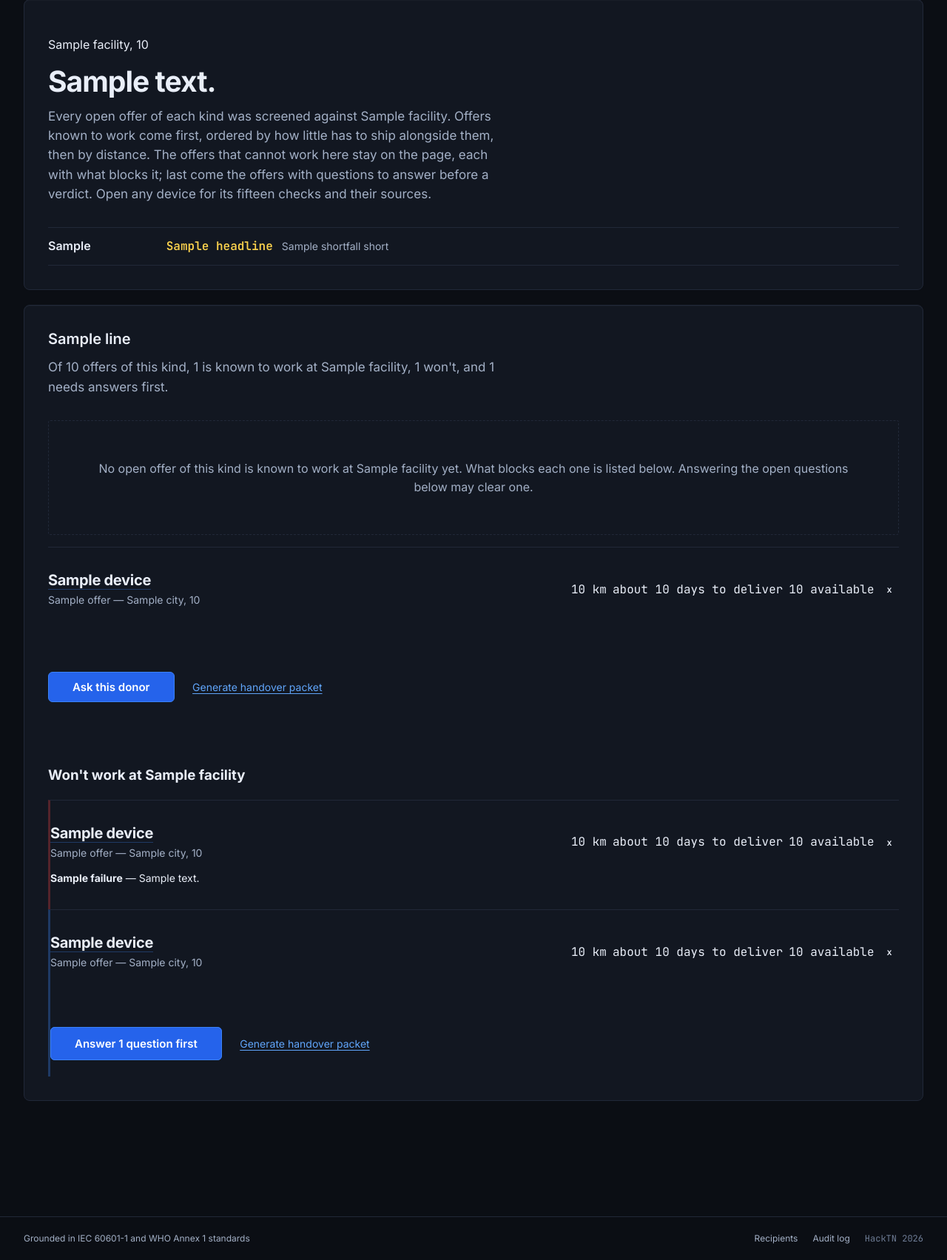
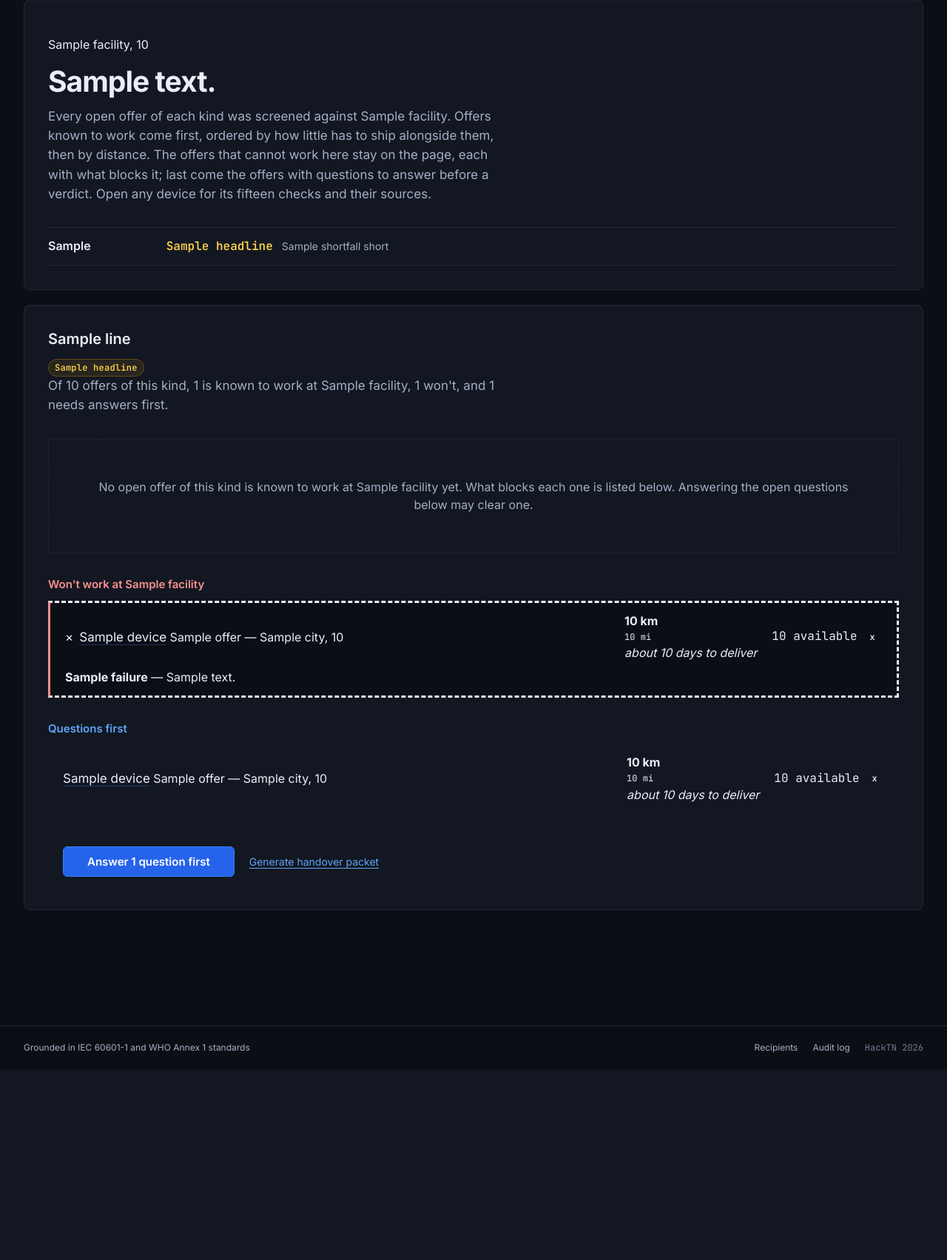
Before and after one commit to CodeManEthan/hacktn-fit-check, a FastAPI app: template app/web/templates/matches.html in a window 1280 px wide. Shown: the part 86-1789 px from the top of the page at 74% size. After the commit the page ends 1532 px from the top, so only its background shows below. Run offline with FastAPI, Linux system fonts and the light colour scheme; the template is opened without the code that fills it: most values are stand-ins (such as "Sample title", 1, 10 or a date in 2020).

Commit message:
ui: [B15] matches, candidate and offer pages restyled from upstream 3236e78 / a862cc6, our copy
- matches.html: each ranked unit in the option-row look of upstream's
  request_select.html (3236e78), with no radio and no submit; screened-out
  units dashed with the blocker in red and the advisory; NEEDS_INFO units
  under a blue edge with their questions. Content unchanged.
- head(c): km with miles beside it; a genuine 0 km shows (upstream 3236e78
  truthiness fix). Candidate page gains the same km / mi line.
- Candidate.distance_miles, display only (upstream 3236e78).
- InvalidTransition(ValueError): a double confirm answers a page, not a 500
  (upstream 3236e78).
- offer.html: the offer-details block balanced into rowsets as upstream
  a862cc6 has it, every note kept, "Blank if nothing dated." included.
- Page CSS in app/web/static/matches.css; style.css untouched.

Co-Authored-By: Claude Opus 5.5 <noreply@anthropic.com>
Claude-Session: https://claude.ai/code/session_01QaGhpKoFKj6GURVLW25kNf

```diff
--- a/app/matching/verification.py
+++ b/app/matching/verification.py
@@ -31,7 +31,7 @@ LEGAL_TRANSITIONS: Mapping[MatchState, frozenset[MatchState]] = MappingProxyType
 )
 
 
-class InvalidTransition(Exception):
+class InvalidTransition(ValueError):
     """Raised when a match is asked to make a move the spec does not allow."""
 
     def __init__(self, current: MatchState, target: MatchState) -> None:
--- /dev/null
+++ b/app/web/static/matches.css
@@ -0,0 +1,66 @@
+/* [B15] The matches and candidate pages (design §13, §2.3, §7.2).
+
+   Linked from matches.html and candidate.html only, so style.css stays
+   [B12]'s. Every colour here is a token from style.css: the light status
+   tokens (#B91C1C fail, #B45309 conditional, #047857 pass, blue for a
+   question), all AA on white. */
+
+/* ---- one ranked unit: the option-row look, with nothing to tick -------- */
+
+/* The upstream selection page's option row (photo, name, distance, stamp)
+   without the radio or the photo: this page proposes one donor at a time
+   through "Ask this donor", so there is nothing to choose and submit. */
+.option.unit {
+  display: block;
+  cursor: default;
+  background: var(--face);
+  border-left-width: 3px;
+  padding: var(--s3) var(--s4);
+}
+.option.unit:hover { border-color: var(--rule); }
+.option.unit.tone-good { border-left-color: var(--clear); }
+.option.unit.tone-hold { border-left-color: var(--hold); }
+
+.unit-top {
+  display: grid;
+  grid-template-columns: 1fr auto auto;
+  align-items: center;
+  gap: var(--s4);
+}
+.unit-top .option-name { font-size: 17px; }
+.unit-top .option-far span { display: block; font-family: var(--mono); font-size: 12px; }
+.unit-badges { display: flex; gap: var(--s2); align-items: center; flex-wrap: wrap; justify-content: flex-end; }
+.unit .segments { margin-top: var(--s3); }
+.unit .candidate-act { display: flex; align-items: center; flex-wrap: wrap; gap: var(--s3); margin-top: var(--s3); }
+.unit .candidate-act .link { margin-left: var(--s2); }
+.unit .candidate-act a.go { text-decoration: none; }
+
+/* Screened out: still listed with its name, dashed, the blocker in red.
+   No opacity: the text keeps its contrast. */
+.option.unit.is-blocked { border-style: dashed; border-left-style: solid; border-left-color: var(--block); background: var(--plate); }
+.unit.is-blocked .option-lock { margin-right: var(--s2); }
+.unit.is-blocked .option-why { display: block; max-width: 72ch; margin: var(--s2) 0 0; }
+
+/* Needs answers first: a blue edge, the question tone. */
+.option.unit.is-asking { border-left-color: var(--query); }
+
+.units-group { margin-top: var(--s5); }
+.units-group > h3 { font: 600 15px/1.3 var(--text); margin: 0 0 var(--s3); }
+.units-group.is-blocked-group > h3 { color: var(--block); }
+.units-group.is-asking-group > h3 { color: var(--query); }
+
+/* ---- the send-with list under a unit ------------------------------------ */
+
+.bundle-aside { font-size: 13px; margin: var(--s1) 0 var(--s2) var(--s4); color: var(--etch); }
+.bundle-aside.is-rejected-addon { color: var(--block); }
+
+/* ---- candidate page: the distance line ---------------------------------- */
+
+.ident-far { font-family: var(--mono); font-size: 13px; color: var(--etch); margin: var(--s1) 0 0; }
+
+@media (max-width: 760px) {
+  .unit-top { grid-template-columns: 1fr; gap: var(--s2); }
+  .unit-top .option-far { grid-column: auto; text-align: left; white-space: normal; }
+  .unit-badges { justify-content: flex-start; }
+  .unit .candidate-act .link { margin-left: 0; }
+}
--- a/app/web/templates/candidate.html
+++ b/app/web/templates/candidate.html
@@ -2,6 +2,7 @@
 {% block title %}{{ verdict.stamp }} &middot; {{ offer_name(offer) }}{% endblock %}
 {% macro offer_names(offers) %}{% for o in offers %}{{ offer_name(o) }} ({{ o.donor_name }}){{ ', ' if not loop.last }}{% endfor %}{% endmacro %}
 {% block content %}
+<link rel="stylesheet" href="/static/matches.css">
 <section class="plate">
   <p class="eyebrow"><a class="link" href="{{ back }}">&larr; {{ request_row.summary }} for {{ facility.name }}</a></p>
   <div class="readout">
@@ -9,6 +10,9 @@
       <h1 class="ident-name">{{ offer_name(offer) }}</h1>
       <p class="ident-kind">{{ offer.device_type }} &middot; {{ offer.quantity_available }} available from
          {{ offer.donor_name }}, {{ offer.origin.city }}{% if offer.origin.city %}, {% endif %}{{ offer.origin.country }}</p>
+      {% if c.distance_km is not none %}
+      <p class="ident-far">{{ c.distance_km | round | int }} km &middot; {{ c.distance_miles | round | int }} mi to {{ facility.name }}{% if c.shipment %}, about {{ c.shipment.transit_days }} days to deliver{% endif %}</p>
+      {% endif %}
       <dl class="pairs">
         {% for label, value in pairs %}
         <dt>{{ label }}</dt><dd>{{ value }}</dd>
--- a/app/web/templates/matches.html
+++ b/app/web/templates/matches.html
@@ -1,18 +1,20 @@
 {% extends "base.html" %}
 {% block title %}What fits{% endblock %}
-{% macro head(c) %}
-    <div class="candidate-head">
-      <div>
-        <p class="candidate-name"><a class="candidate-link" href="/request/{{ request_row.id }}/offer/{{ c.offer.id }}">{{ offer_name(c.offer) }}</a></p>
-        <p class="candidate-donor">{{ c.offer.donor_name }} &mdash;
-          {{ c.offer.origin.city }}{% if c.offer.origin.city %}, {% endif %}{{ c.offer.origin.country }}</p>
-      </div>
-      <div class="candidate-meta">
-        {% if c.distance_km %}<span class="chip">{{ c.distance_km | round | int }} km</span>{% endif %}
-        {% if c.shipment %}<span class="chip">about {{ c.shipment.transit_days }} days to deliver</span>{% endif %}
+{% macro head(c, blocked=false) %}
+    <div class="unit-top">
+      <span class="option-body">
+        <span class="option-name">{% if blocked %}<span class="option-lock" aria-hidden="true">&times;</span>{% endif %}<a class="candidate-link" href="/request/{{ request_row.id }}/offer/{{ c.offer.id }}">{{ offer_name(c.offer) }}</a></span>
+        <span class="option-from">{{ c.offer.donor_name }} &mdash;
+          {{ c.offer.origin.city }}{% if c.offer.origin.city %}, {% endif %}{{ c.offer.origin.country }}</span>
+      </span>
+      <span class="option-far">
+        {% if c.distance_km is not none %}<b>{{ c.distance_km | round | int }} km</b><span>{{ c.distance_miles | round | int }} mi</span>{% endif %}
+        {% if c.shipment %}<i>about {{ c.shipment.transit_days }} days to deliver</i>{% endif %}
+      </span>
+      <span class="unit-badges">
         <span class="chip">{{ c.offer.quantity_available }} available</span>
         <span class="pill {{ tone[c.verdict.outcome] }}">{{ c.verdict.stamp }}</span>
-      </div>
+      </span>
     </div>
 {% endmacro %}
 
@@ -58,13 +60,7 @@
 {% endmacro %}
 
 {% block content %}
-<style>
-  .bundle-aside { font-size: 13px; margin: var(--s1, 4px) 0 var(--s2, 8px) var(--s4, 16px); color: var(--etch); }
-  .bundle-aside.is-rejected-addon { color: var(--block); }
-  .rejected { margin-top: var(--s6, 24px); }
-  .candidate.is-rejected { border-left: 3px solid var(--block-line, var(--block)); }
-  .candidate.is-asking { border-left: 3px solid var(--query-line, var(--query)); }
-</style>
+<link rel="stylesheet" href="/static/matches.css">
 <section class="plate">
   <p class="eyebrow">{{ facility.name }}, {{ facility.country }}</p>
   <h1>{{ request_row.summary }}</h1>
@@ -92,7 +88,10 @@
 
 {% for cover in coverages %}
 <section class="plate">
-  <h2>{{ cover.line.label }}</h2>
+  <div class="pick-head">
+    <h2>{{ cover.line.label }}</h2>
+    <span class="pill {{ 'good' if cover.complete else 'hold' }}">{{ cover.headline }}</span>
+  </div>
   {% set known = cover.proposable %}
   {% set asking = cover.asking %}
   {% if not cover.screened %}
@@ -110,8 +109,10 @@
      {% if asking %}Answering the open questions below may clear one.{% endif %}</p>
   {% endif %}
 
+  {% if known %}
+  <div class="options">
   {% for c in known %}
-  <article class="candidate">
+  <article class="option unit tone-{{ tone[c.verdict.outcome] }}">
     {{ head(c) }}
     {{ segments(c) }}
 
@@ -125,15 +126,17 @@
     </form>
   </article>
   {% endfor %}
+  </div>
+  {% endif %}
 
   {% if cover.rejected %}
-  <div class="rejected">
+  <div class="units-group is-blocked-group options options-blocked">
     <h3>Won't work at {{ facility.name }}</h3>
     {% for c in cover.rejected %}
-    <article class="candidate is-rejected">
-      {{ head(c) }}
+    <article class="option unit is-blocked">
+      {{ head(c, blocked=true) }}
       {% for r in c.verdict.failures %}
-      <p class="candidate-needs"><b>{{ r.label }}</b> &mdash; {{ r.detail }}</p>
+      <p class="option-why"><b>{{ r.label }}</b> &mdash; {{ r.detail }}</p>
       {% endfor %}
       {% include "_advisory.html" %}
     </article>
@@ -141,9 +144,12 @@
   </div>
   {% endif %}
 
+  {% if asking %}
+  <div class="units-group is-asking-group options">
+    <h3>Questions first</h3>
   {% for c in asking %}
   {% set asked = c.verdict.questions | length or c.verdict.unknowns | length %}
-  <article class="candidate is-asking">
+  <article class="option unit is-asking">
     {{ head(c) }}
     {{ segments(c) }}
     {{ send_with(c) }}
@@ -156,12 +162,13 @@
     </ul>
     {% endif %}
     <div class="candidate-act">
-      <a class="go" href="/request/{{ request_row.id }}/offer/{{ c.offer.id }}"
-         style="text-decoration:none">Answer {{ asked }} question{{ '' if asked == 1 else 's' }} first</a>
+      <a class="go" href="/request/{{ request_row.id }}/offer/{{ c.offer.id }}">Answer {{ asked }} question{{ '' if asked == 1 else 's' }} first</a>
       <a class="link" href="/packet/{{ c.offer.id }}?facility={{ facility.slug }}">Generate handover packet</a>
     </div>
   </article>
   {% endfor %}
+  </div>
+  {% endif %}
 </section>
 {% endfor %}
 {% endblock %}
```
Also changed, not shown: app/matching/pipeline.py (+14 -0 lines), app/web/templates/offer.html (+12 -18 lines), tests/test_b15_ui_matches.py (added, +137 -0 lines).
